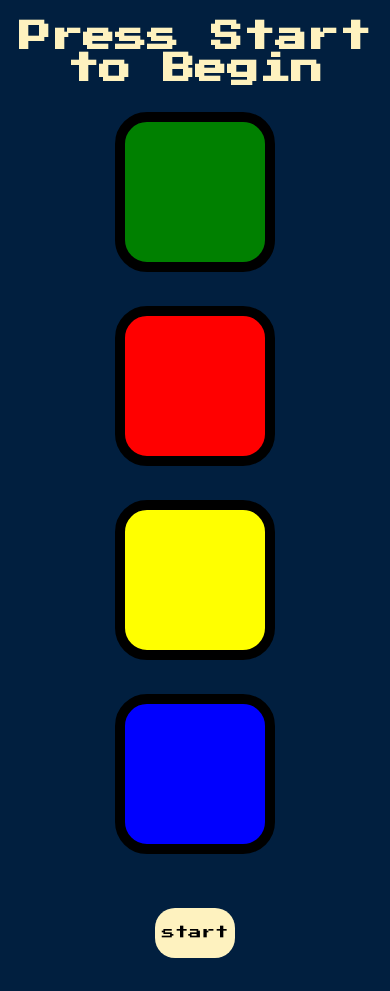
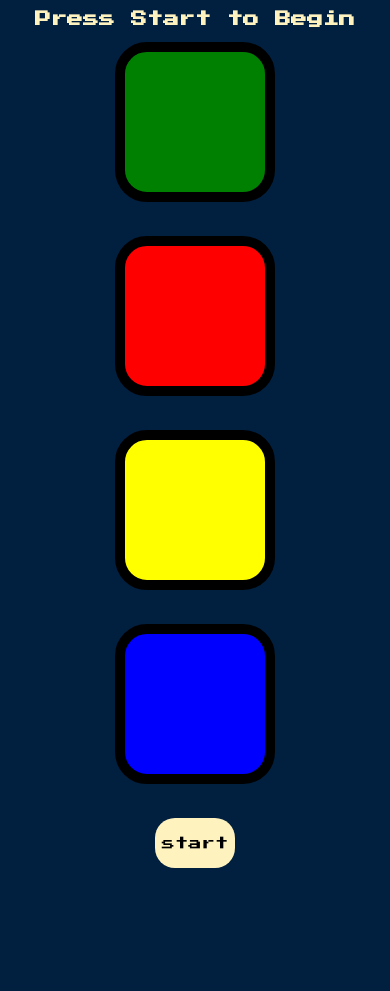
Before and after one commit to godwinolekanma/Simon-Game, a plain HTML site: page index.html in a window 390 px wide. After the commit the page ends 881 px from the top, so only its background shows below. Drawn offline with nearby package versions, Linux system fonts and the light colour scheme.

Commit message:
Update styles.css

```diff
--- a/styles.css
+++ b/styles.css
@@ -72,8 +72,13 @@ body {
   border-radius: 20%;
   }
 
+  .restart{
+    margin: 5px;
+  }
+
+
   #level-title {
-    font-size: 2rem;
+    font-size: 1rem;
   }
 
 }
```
